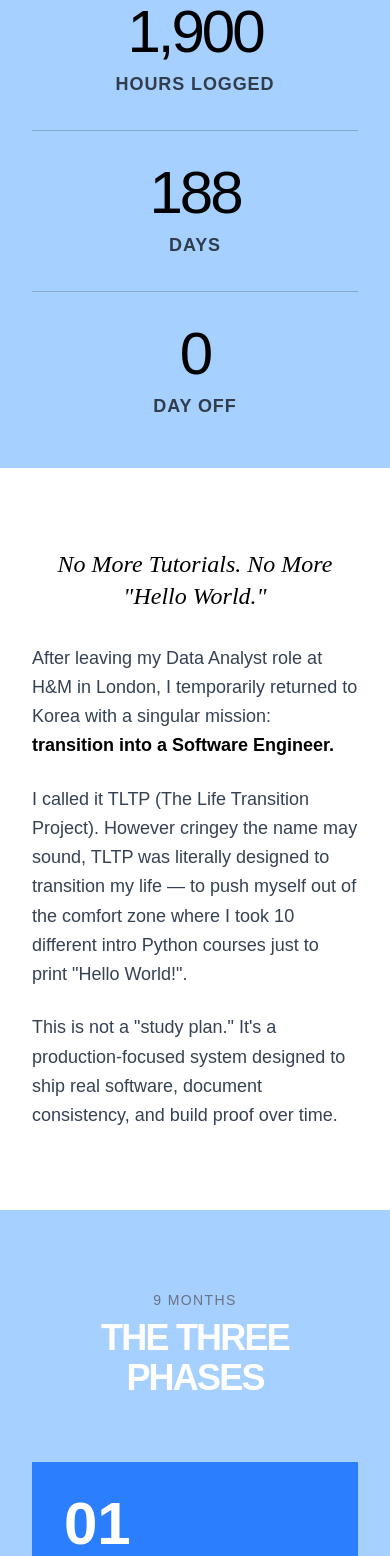
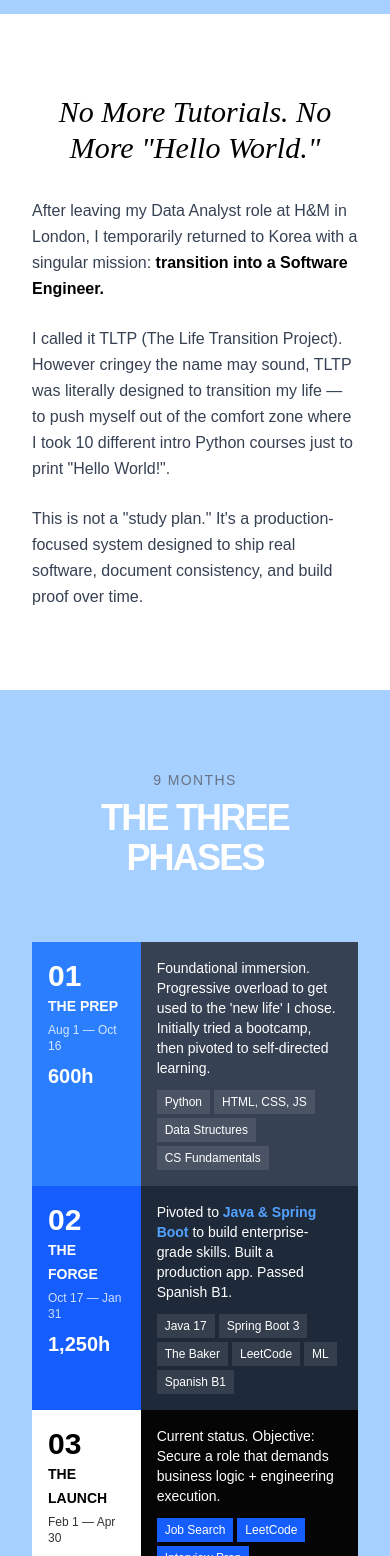
Before and after one commit to hongkim25/hong-portfolio, a Next.js app: page /tltp in a window 390 px wide. Shown: the part 444-2000 px from the top of the page. Built offline with nearby package versions, Linux system fonts and the light colour scheme; a web font is replaced by a local one.

Commit message:
mobile design update

```diff
--- a/src/app/tltp/page.tsx
+++ b/src/app/tltp/page.tsx
@@ -6,11 +6,11 @@ export default function TLTP() {
     <div className="min-h-screen w-full bg-[var(--page-bg)] text-[var(--page-text)]">
 
       {/* 1. HERO */}
-      <div className="w-full py-20 px-8 text-center">
-        <span className="text-lg md:text-2xl uppercase font-semibold text-black block mb-4">
+      <div className="w-full py-10 md:py-20 px-8 text-center">
+        <span className="text-md md:text-2xl uppercase font-semibold text-black block mb-4">
           The Life Transition Project
         </span>
-        <h1 className="text-7xl md:text-[13rem] font-bold uppercase text-blue-700 tracking-tighter leading-none mb-6">
+        <h1 className="text-8xl md:text-[13rem] font-bold uppercase tracking-tighter leading-none mb-6 bg-gradient-to-r from-blue-500 via-purple-700 to-pink-600 bg-clip-text text-transparent">
           TLTP
         </h1>
         <p className="text-xl md:text-3xl max-w-4xl mx-auto text-gray-800">
@@ -19,19 +19,19 @@ export default function TLTP() {
       </div>
 
       {/* 2. THE NUMBERS */}
-      <div className="w-full text-black py-4 px-8">
-        <div className="grid grid-cols-1 md:grid-cols-3 gap-0 max-w-5xl mx-auto">
-          <div className="text-center p-8 border-b md:border-b-0 md:border-r border-black/20">
-            <span className="block text-6xl md:text-8xl tracking-tighter mb-2">1,900</span>
-            <span className="uppercase tracking-wider text-lg font-bold opacity-70">Hours Logged</span>
+      <div className="w-full text-black py-4 px-4 md:px-8">
+        <div className="grid grid-cols-3 gap-0 max-w-5xl mx-auto">
+          <div className="text-center p-3 md:p-8 border-r border-black/20">
+            <span className="block text-3xl md:text-8xl tracking-tighter mb-1 md:mb-2">1,900+</span>
+            <span className="uppercase tracking-wider text-xs md:text-lg font-bold opacity-70">Hours</span>
           </div>
-          <div className="text-center p-8 border-b md:border-b-0 md:border-r border-black/20">
-            <span className="block text-6xl md:text-8xl tracking-tighter mb-2">188</span>
-            <span className="uppercase tracking-wider text-lg font-bold opacity-70">Days</span>
+          <div className="text-center p-3 md:p-8 border-r border-black/20">
+            <span className="block text-3xl md:text-8xl tracking-tighter mb-1 md:mb-2">188</span>
+            <span className="uppercase tracking-wider text-xs md:text-lg font-bold opacity-70">Days</span>
           </div>
-          <div className="text-center p-8">
-            <span className="block text-6xl md:text-8xl tracking-tighter mb-2">0</span>
-            <span className="uppercase tracking-wider text-lg font-bold opacity-70">Day Off</span>
+          <div className="text-center p-3 md:p-8">
+            <span className="block text-3xl md:text-8xl tracking-tighter mb-1 md:mb-2">0</span>
+            <span className="uppercase tracking-wider text-xs md:text-lg font-bold opacity-70">Day Off</span>
           </div>
         </div>
       </div>
@@ -39,10 +39,10 @@ export default function TLTP() {
       {/* 3. MISSION STATEMENT */}
       <div className="w-full bg-white text-black py-20 px-8">
         <div className="max-w-4xl mx-auto text-center">
-          <h2 className="font-serif text-2xl md:text-4xl italic mb-8">
+          <h2 className="font-serif text-3xl md:text-4xl italic mb-8">
             No More Tutorials. No More "Hello World."
           </h2>
-          <div className="space-y-6 text-lg md:text-xl text-gray-700 leading-relaxed text-left">
+          <div className="space-y-6 text-md md:text-xl text-gray-700 leading-relaxed text-left">
             <p>
               After leaving my Data Analyst role at H&M in London, I temporarily returned to Korea with a singular mission: <span className="font-bold text-black">transition into a Software Engineer.</span>
             </p>
@@ -67,65 +67,65 @@ export default function TLTP() {
 
         <div className="max-w-5xl mx-auto space-y-0">
           {/* Phase 1 */}
-          <div className="grid grid-cols-1 md:grid-cols-12 gap-0">
-            <div className="md:col-span-3 bg-blue-500 text-white p-8">
-              <span className="text-6xl font-bold block">01</span>
-              <span className="text-xl font-bold uppercase">The Prep</span>
-              <span className="block text-sm opacity-80 mt-2">Aug 1 — Oct 16</span>
-              <span className="block text-3xl font-bold mt-4">600h</span>
+          <div className="grid grid-cols-12 gap-0">
+            <div className="col-span-4 md:col-span-3 bg-blue-500 text-white p-4 md:p-8">
+              <span className="text-3xl md:text-6xl font-bold block">01</span>
+              <span className="text-sm md:text-xl font-bold uppercase">The Prep</span>
+              <span className="block text-xs md:text-sm opacity-80 mt-1 md:mt-2">Aug 1 — Oct 16</span>
+              <span className="block text-xl md:text-3xl font-bold mt-2 md:mt-4">600h</span>
             </div>
-            <div className="md:col-span-9 bg-gray-700 text-white p-8">
-              <p className="text-lg text-white mb-6">
+            <div className="col-span-8 md:col-span-9 bg-gray-700 text-white p-4 md:p-8">
+              <p className="text-sm md:text-lg text-white mb-3 md:mb-6">
                 Foundational immersion. Progressive overload to get used to the 'new life' I chose. Initially tried a bootcamp, then pivoted to self-directed learning.
               </p>
-              <div className="flex flex-wrap gap-2">
-                <span className="px-3 py-1 bg-white/10 text-sm">Python</span>
-                <span className="px-3 py-1 bg-white/10 text-sm">HTML, CSS, JavaScript</span>
-                <span className="px-3 py-1 bg-white/10 text-sm">Data Structures</span>
-                <span className="px-3 py-1 bg-white/10 text-sm">CS Fundamentals</span>
+              <div className="flex flex-wrap gap-1 md:gap-2">
+                <span className="px-2 py-1 bg-white/10 text-xs md:text-sm">Python</span>
+                <span className="px-2 py-1 bg-white/10 text-xs md:text-sm">HTML, CSS, JS</span>
+                <span className="px-2 py-1 bg-white/10 text-xs md:text-sm">Data Structures</span>
+                <span className="px-2 py-1 bg-white/10 text-xs md:text-sm">CS Fundamentals</span>
               </div>
             </div>
           </div>
 
           {/* Phase 2 */}
-          <div className="grid grid-cols-1 md:grid-cols-12 gap-0">
-            <div className="md:col-span-3 bg-blue-600 text-white p-8">
-              <span className="text-6xl font-bold block">02</span>
-              <span className="text-xl font-bold uppercase">The Forge</span>
-              <span className="block text-sm opacity-80 mt-2">Oct 17 — Jan 31</span>
-              <span className="block text-3xl font-bold mt-4">1,250h</span>
+          <div className="grid grid-cols-12 gap-0">
+            <div className="col-span-4 md:col-span-3 bg-blue-600 text-white p-4 md:p-8">
+              <span className="text-3xl md:text-6xl font-bold block">02</span>
+              <span className="text-sm md:text-xl font-bold uppercase">The Forge</span>
+              <span className="block text-xs md:text-sm opacity-80 mt-1 md:mt-2">Oct 17 — Jan 31</span>
+              <span className="block text-xl md:text-3xl font-bold mt-2 md:mt-4">1,250h</span>
             </div>
-            <div className="md:col-span-9 bg-gray-800 text-white p-8">
-              <p className="text-lg text-white mb-6">
+            <div className="col-span-8 md:col-span-9 bg-gray-800 text-white p-4 md:p-8">
+              <p className="text-sm md:text-lg text-white mb-3 md:mb-6">
                 Pivoted to <span className="text-blue-400 font-bold">Java & Spring Boot</span> to build enterprise-grade skills. Built a production app. Passed Spanish B1.
               </p>
-              <div className="flex flex-wrap gap-2">
-                <span className="px-3 py-1 bg-white/10 text-sm">Java 17</span>
-                <span className="px-3 py-1 bg-white/10 text-sm">Spring Boot 3</span>
-                <span className="px-3 py-1 bg-white/10 text-sm">The Baker (Full Stack)</span>
-                <span className="px-3 py-1 bg-white/10 text-sm">LeetCode</span>
-                <span className="px-3 py-1 bg-white/10 text-sm">Machine Learning</span>
-                <span className="px-3 py-1 bg-white/10 text-sm">Spanish (SIELE B1)</span>
+              <div className="flex flex-wrap gap-1 md:gap-2">
+                <span className="px-2 py-1 bg-white/10 text-xs md:text-sm">Java 17</span>
+                <span className="px-2 py-1 bg-white/10 text-xs md:text-sm">Spring Boot 3</span>
+                <span className="px-2 py-1 bg-white/10 text-xs md:text-sm">The Baker</span>
+                <span className="px-2 py-1 bg-white/10 text-xs md:text-sm">LeetCode</span>
+                <span className="px-2 py-1 bg-white/10 text-xs md:text-sm">ML</span>
+                <span className="px-2 py-1 bg-white/10 text-xs md:text-sm">Spanish B1</span>
               </div>
             </div>
           </div>
 
           {/* Phase 3 */}
-          <div className="grid grid-cols-1 md:grid-cols-12 gap-0">
-            <div className="md:col-span-3 bg-white text-black p-8">
-              <span className="text-6xl font-bold block">03</span>
-              <span className="text-xl font-bold uppercase">The Launch</span>
-              <span className="block text-sm opacity-80 mt-2">Feb 1 — Apr 30</span>
-              <span className="block text-3xl font-bold mt-4">NOW</span>
+          <div className="grid grid-cols-12 gap-0">
+            <div className="col-span-4 md:col-span-3 bg-white text-black p-4 md:p-8">
+              <span className="text-3xl md:text-6xl font-bold block">03</span>
+              <span className="text-sm md:text-xl font-bold uppercase">The Launch</span>
+              <span className="block text-xs md:text-sm opacity-80 mt-1 md:mt-2">Feb 1 — Apr 30</span>
+              <span className="block text-xl md:text-3xl font-bold mt-2 md:mt-4">NOW</span>
             </div>
-            <div className="md:col-span-9 bg-[#050505] text-white p-8">
-              <p className="text-lg text-white mb-6">
+            <div className="col-span-8 md:col-span-9 bg-[#050505] text-white p-4 md:p-8">
+              <p className="text-sm md:text-lg text-white mb-3 md:mb-6">
                 Current status. Objective: Secure a role that demands business logic + engineering execution.
               </p>
-              <div className="flex flex-wrap gap-2">
-                <span className="px-3 py-1 bg-blue-600 text-white text-sm">Active Job Search</span>
-                <span className="px-3 py-1 bg-blue-600 text-white text-sm">LeetCode</span>
-                <span className="px-3 py-1 bg-blue-600 text-white text-sm">Interview Prep</span>
+              <div className="flex flex-wrap gap-1 md:gap-2">
+                <span className="px-2 py-1 bg-blue-600 text-white text-xs md:text-sm">Job Search</span>
+                <span className="px-2 py-1 bg-blue-600 text-white text-xs md:text-sm">LeetCode</span>
+                <span className="px-2 py-1 bg-blue-600 text-white text-xs md:text-sm">Interview Prep</span>
               </div>
             </div>
           </div>
@@ -143,13 +143,13 @@ export default function TLTP() {
       </div>
 
       {/* 6. TIME TRACKING */}
-      <div className="w-full bg-gray-100 py-20 px-8">
+      <div className="w-full bg-black py-20 px-8">
         <div className="text-center mb-12">
-          <span className="text-sm uppercase tracking-widest text-gray-500 block mb-2">Time Tracking</span>
-          <h2 className="text-4xl md:text-6xl font-bold uppercase tracking-tighter text-black mb-4">
+          <span className="text-sm uppercase tracking-widest text-gray-100 block mb-2">Time Tracking</span>
+          <h2 className="text-4xl md:text-6xl font-bold uppercase tracking-tighter text-white mb-4">
             Month by Month
           </h2>
-          <p className="text-gray-600 text-lg">
+          <p className="text-gray-300 text-lg">
             Screenshots from my time-tracking app documenting every hour invested.
           </p>
         </div>
@@ -169,9 +169,9 @@ export default function TLTP() {
         <div className="text-center mb-12">
           <span className="text-sm uppercase tracking-widest text-gray-500 block mb-2">The Evidence</span>
           <h2 className="text-4xl md:text-6xl font-bold uppercase tracking-tighter text-white mb-4">
-            Every Single Day
+            DAY BY DAY
           </h2>
-          <p className="text-gray-400 text-lg">
+          <p className="text-gray-300 text-lg">
             The is the daily log I have been tracking since the first day of TLTP.
           </p>
         </div>
```
